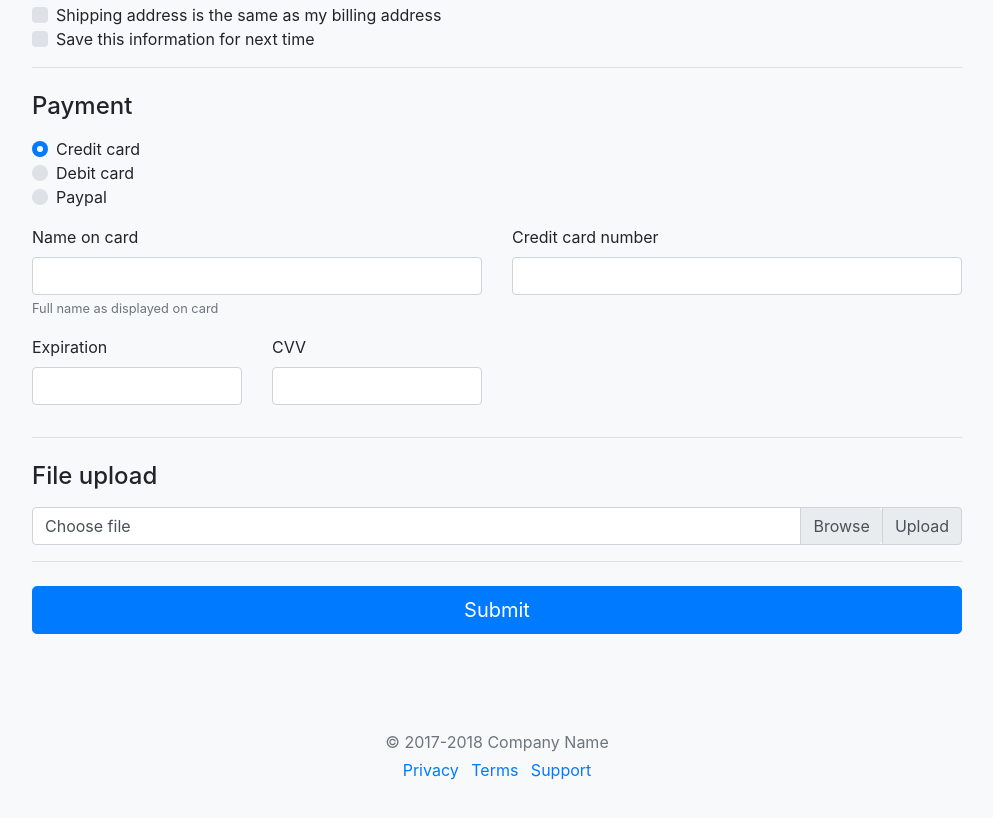
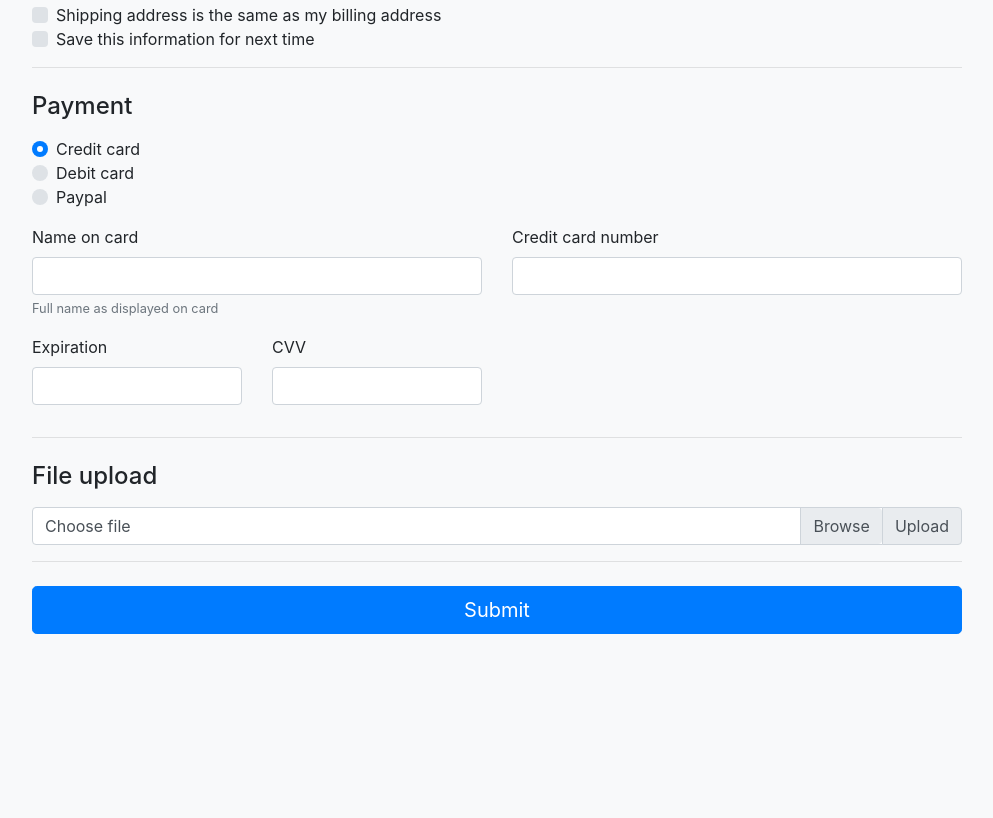
Before and after one commit to netlify/netlify-form-testing, a plain HTML site: page index.html in a window 1280 px wide. Shown: the part 817-1635 px from the top of the page, without its empty margins (143-1136 px from the left). After the commit the page ends 1451 px from the top, so only its background shows below. Drawn offline with nearby package versions, Linux system fonts and the light colour scheme.

Commit message:
trying some fixes

```diff
--- a/index.html
+++ b/index.html
@@ -28,7 +28,7 @@
       <div class="row">
         <div class="col-md-12 order-md-1">
           <h4 class="mb-3">Billing address</h4>
-          <form name="checkout" class="needs-validation" novalidate netlify>
+          <form name="form-testing" method="post" class="needs-validation" novalidate netlify>
             <div class="row">
               <div class="col-md-6 mb-3">
                 <label for="firstName">First name</label>
@@ -189,14 +189,6 @@
         </div>
       </div>
 
-      <footer class="my-5 pt-5 text-muted text-center text-small">
-        <p class="mb-1">&copy; 2017-2018 Company Name</p>
-        <ul class="list-inline">
-          <li class="list-inline-item"><a href="#">Privacy</a></li>
-          <li class="list-inline-item"><a href="#">Terms</a></li>
-          <li class="list-inline-item"><a href="#">Support</a></li>
-        </ul>
-      </footer>
     </div>
 
     <!-- Bootstrap core JavaScript
```
